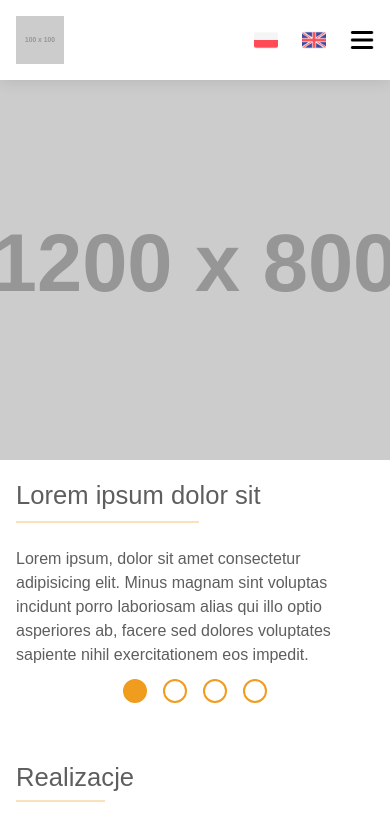
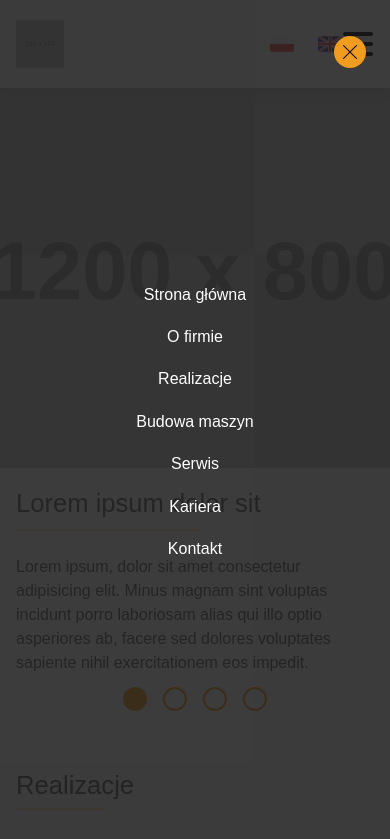
Before and after one commit to kepler003/robo-technica, a website built with webpack: page src/html/index.html in a window 390 px wide. Shown: the top 839 px of the page. Built offline with nearby package versions, Linux system fonts and the light colour scheme; placeholder pictures from the web are drawn by us.

Commit message:
Add mobile menu

```diff
--- a/src/css/components/header.css
+++ b/src/css/components/header.css
@@ -58,6 +58,41 @@
   width: var(--size-5);
 }
 
+.header__nav-list--mobile {
+  display: flex;
+  flex-flow: column nowrap;
+  justify-content: center;
+  align-items: center;
+  width: 100%;
+  height: 100vh;
+  background-color: hsla(0, 0%, 10%, 0.85);
+  position: fixed;
+  top: 0;
+  left: 0;
+}
+
+.header__nav-item--mobile {
+  width: 100%;
+  margin: var(--size-3) 0;
+}
+
+.header__nav-item--mobile a {
+  color: #fff;
+}
+
+.header__nav-item--close {
+  display: flex;
+  justify-content: center;
+  align-items: center;
+  width: var(--size-6);
+  height: var(--size-6);
+  padding: var(--size-2);
+  background-color: var(--primary);
+  border-radius: 100%;
+  position: absolute;
+  top: var(--size-5);
+  right: var(--size-5);
+}
 
 @media only screen and (min-width: 500px) {
 
--- a/src/html/index.html
+++ b/src/html/index.html
@@ -41,7 +41,19 @@
         <li class="header__nav-item header__nav-item--basic"><a href="#">Kontakt</a></li>
         <li class="header__nav-item header__nav-item--lang"><a href="#"><img class="icon" src="../assets/icons/pl.png"></a></li>
         <li class="header__nav-item header__nav-item--lang"><a href="#"><img class="icon" src="../assets/icons/uk.png"></a></li>
-        <li class="header__nav-item header__nav-item--mobile"><img class="icon" src="../assets/icons/hamburger.png"></li>
+        <li class="header__nav-item header__nav-item--mobile" data-modal-target="main-menu"><img class="icon" src="../assets/icons/hamburger.png"></li>
+      </ul>
+      <ul class="header__nav-list--mobile modal" data-modal="main-menu">
+        <li class="header__nav-item header__nav-item--mobile"><a href="#">Strona główna</a></li>
+        <li class="header__nav-item header__nav-item--mobile"><a href="#">O firmie</a></li>
+        <li class="header__nav-item header__nav-item--mobile"><a href="#">Realizacje</a></li>
+        <li class="header__nav-item header__nav-item--mobile"><a href="#">Budowa maszyn</a></li>
+        <li class="header__nav-item header__nav-item--mobile"><a href="#">Serwis</a></li>
+        <li class="header__nav-item header__nav-item--mobile"><a href="#">Kariera</a></li>
+        <li class="header__nav-item header__nav-item--mobile"><a href="#">Kontakt</a></li>
+        <li class="header__nav-item header__nav-item--mobile header__nav-item--close modal__close">
+          <img class="icon" src="../assets/icons/close.png">
+        </li>
       </ul>
     </nav>
   </header>
```
Also changed, not shown: src/assets/icons/close.png (added).
